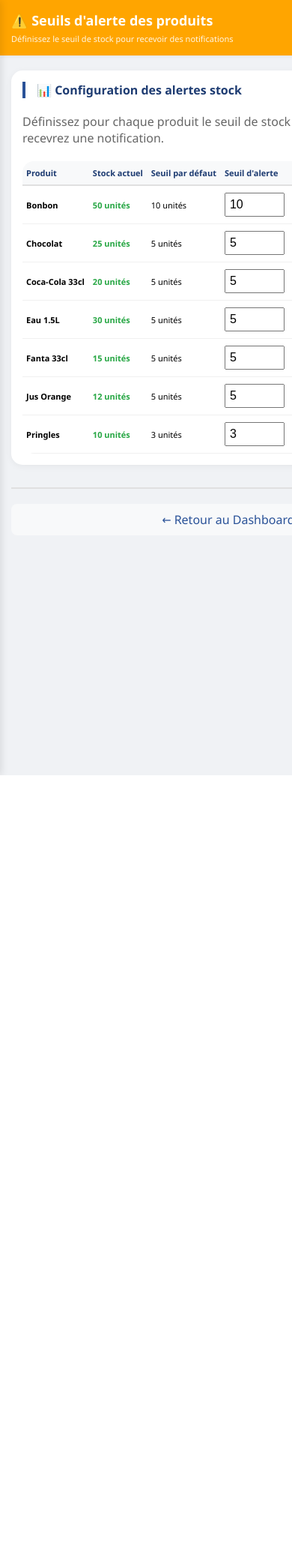
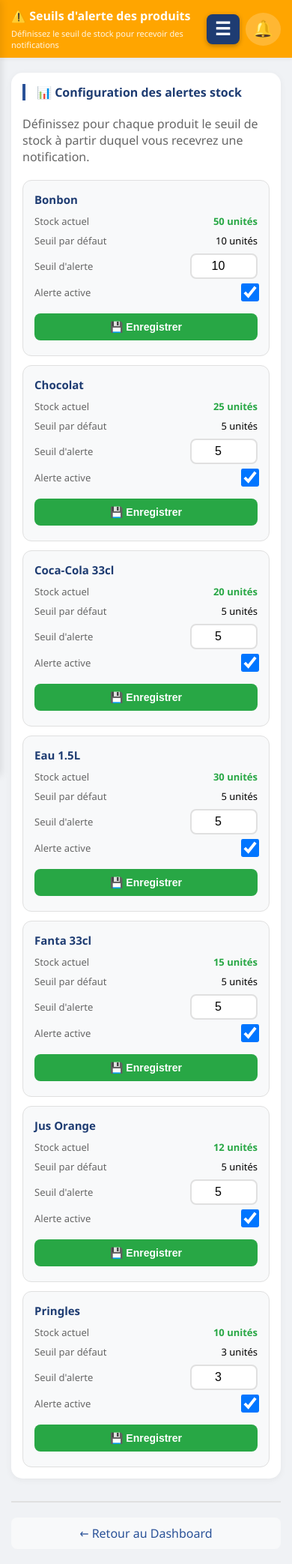
Before and after one commit to Hitna20/hitna-gestion, a Flask app: page /admin/alertes/produits in a window 390 px wide. Shown: the whole page at 75% size. Before the commit the page ends 1034 px from the top, so only its background shows below. Run offline with Flask 3, Linux system fonts and the light colour scheme; a user stored in the database is signed in; data comes from the database, SQL or seed files in the repository; data that the repository does not hold is empty.

Commit message:
Correction responsive mobile - menu, cloche, tableaux

```diff
--- a/templates/admin_alertes_produits.html
+++ b/templates/admin_alertes_produits.html
@@ -20,9 +20,78 @@
         transform: scale(1.2);
     }
 
+    .table-container {
+        overflow-x: auto;
+        -webkit-overflow-scrolling: touch;
+    }
+
     @media (max-width: 768px) {
-        .table-container {
-            overflow-x: auto;
+        /* Affichage en cartes sur mobile plutôt qu'en tableau */
+        .alert-table-desktop {
+            display: none;
+        }
+
+        .alert-cards-mobile {
+            display: flex;
+            flex-direction: column;
+            gap: 12px;
+        }
+
+        .alert-card-item {
+            background: #f8f9fa;
+            border-radius: 12px;
+            padding: 15px;
+            border: 1px solid #e0e0e0;
+        }
+
+        .alert-card-item .produit-nom {
+            font-weight: bold;
+            font-size: 15px;
+            color: #1e3c72;
+            margin-bottom: 10px;
+        }
+
+        .alert-card-item .row {
+            display: flex;
+            justify-content: space-between;
+            align-items: center;
+            margin-bottom: 8px;
+            font-size: 13px;
+        }
+
+        .alert-card-item .row label {
+            color: #666;
+        }
+
+        .alert-card-item input[type="number"] {
+            width: 90px;
+            padding: 6px;
+            border: 2px solid #e0e0e0;
+            border-radius: 8px;
+            font-size: 14px;
+            text-align: center;
+        }
+
+        .alert-card-item .btn-save {
+            width: 100%;
+            margin-top: 10px;
+            padding: 10px;
+            background: #28a745;
+            color: white;
+            border: none;
+            border-radius: 8px;
+            font-size: 14px;
+            cursor: pointer;
+        }
+    }
+
+    @media (min-width: 769px) {
+        .alert-cards-mobile {
+            display: none;
+        }
+
+        .alert-table-desktop {
+            display: block;
         }
 
         table {
@@ -51,7 +120,7 @@
         Définissez pour chaque produit le seuil de stock à partir duquel vous recevrez une notification.
     </p>
 
-    <div class="table-container">
+    <div class="table-container alert-table-desktop">
         <table class="table">
             <thead>
                 <tr>
@@ -87,22 +156,38 @@
             </tbody>
         </table>
     </div>
+
+    <!-- Version mobile en cartes -->
+    <div class="alert-cards-mobile">
+        {% for p in produits %}
+        <form method="post" action="/admin/alertes/produits/modifier/{{ p[0] }}">
+            <div class="alert-card-item">
+                <div class="produit-nom">{{ p[1] }}</div>
+                <div class="row">
+                    <label>Stock actuel</label>
+                    <span style="color: {% if p[2] <= p[4] %}#dc3545{% else %}#28a745{% endif %}; font-weight: bold;">{{ p[2] }} unités</span>
+                </div>
+                <div class="row">
+                    <label>Seuil par défaut</label>
+                    <span>{{ p[3] }} unités</span>
+                </div>
+                <div class="row">
+                    <label>Seuil d'alerte</label>
+                    <input type="number" name="seuil" value="{{ p[4] }}" min="0">
+                </div>
+                <div class="row">
+                    <label>Alerte active</label>
+                    <input type="checkbox" name="actif" {% if p[5] is not defined or p[5] == 1 %}checked{% endif %}>
+                </div>
+                <button type="submit" class="btn-save">💾 Enregistrer</button>
+            </div>
+        </form>
+        {% endfor %}
+    </div>
 </div>
 
 <div class="nav-links">
     <a href="/dashboard">← Retour au Dashboard</a>
 </div>
 
-<style>
-    .btn-small {
-        padding: 5px 10px;
-        font-size: 12px;
-    }
-    input[type="checkbox"] {
-        width: 20px;
-        height: 20px;
-        cursor: pointer;
-        transform: scale(1.2);
-    }
-</style>
 {% endblock %}
--- a/templates/base.html
+++ b/templates/base.html
@@ -511,13 +511,28 @@
                 padding: 0 !important;
                 position: static !important;
                 flex-shrink: 0;
+                z-index: 1100;
             }
             .content-header {
+                display: flex !important;
+                flex-direction: row !important;
+                align-items: center !important;
+                flex-wrap: nowrap !important;
                 padding: 10px 15px;
                 margin-bottom: 20px;
+                gap: 8px;
+            }
+            .header-text {
+                flex: 1;
+                min-width: 0; /* permet la troncature du texte */
+                overflow: hidden;
             }
             .content-header h1 {
-                font-size: 18px;
+                font-size: 16px;
+                white-space: nowrap;
+                overflow: hidden;
+                text-overflow: ellipsis;
+            }
             }
             .container {
                 padding: 0 15px 20px 15px;
@@ -581,8 +596,10 @@
                 grid-template-columns: 1fr !important;
             }
             .notification-dropdown {
-                width: 300px;
-                right: -50px;
+                width: calc(100vw - 30px);
+                right: 0;
+                left: auto;
+                max-width: 340px;
             }
         }
 
@@ -624,7 +641,6 @@
     <div class="app-wrapper">
         <div class="sidebar-overlay" id="sidebarOverlay"></div>
         <div class="sidebar" id="sidebar">
-            <div class="sidebar-overlay" id="sidebarOverlay"></div>
             <div class="sidebar-header">
                 <img src="{{ url_for('static', filename='images/logo.jpg') }}" alt="Logo Hitna" onerror="this.style.display='none'">
                 <h2 style="color: orange;">HITNA</h2>
@@ -765,6 +781,7 @@
 
         if (menuToggle) {
             menuToggle.addEventListener('click', function(e) {
+                e.preventDefault();
                 e.stopPropagation();
                 sidebar.classList.contains('open') ? closeSidebar() : openSidebar();
             });
@@ -927,42 +944,6 @@
                 .catch(err => console.log('Erreur Service Worker', err));
         }
 
-
-
-        // Menu hamburger mobile
-const menuToggle = document.getElementById('menuToggle');
-const sidebar = document.getElementById('sidebar');
-const overlay = document.getElementById('sidebarOverlay');
-
-if (menuToggle) {
-    menuToggle.addEventListener('click', function(e) {
-        e.preventDefault();
-        e.stopPropagation();
-        sidebar.classList.toggle('open');
-        if (overlay) overlay.classList.toggle('visible');
-        document.body.style.overflow = sidebar.classList.contains('open') ? 'hidden' : '';
-    });
-}
-
-if (overlay) {
-    overlay.addEventListener('click', function() {
-        sidebar.classList.remove('open');
-        overlay.classList.remove('visible');
-        document.body.style.overflow = '';
-    });
-}
-
-// Fermer le menu au clic sur un lien
-document.querySelectorAll('.nav-link').forEach(link => {
-    link.addEventListener('click', function() {
-        if (window.innerWidth <= 768) {
-            sidebar.classList.remove('open');
-            if (overlay) overlay.classList.remove('visible');
-            document.body.style.overflow = '';
-        }
-    });
-});
-
     </script>
     {% block extra_js %}{% endblock %}
 </body>
```
Also changed, not shown: templates/admin_acteurs.html (+23 -35 lines).
